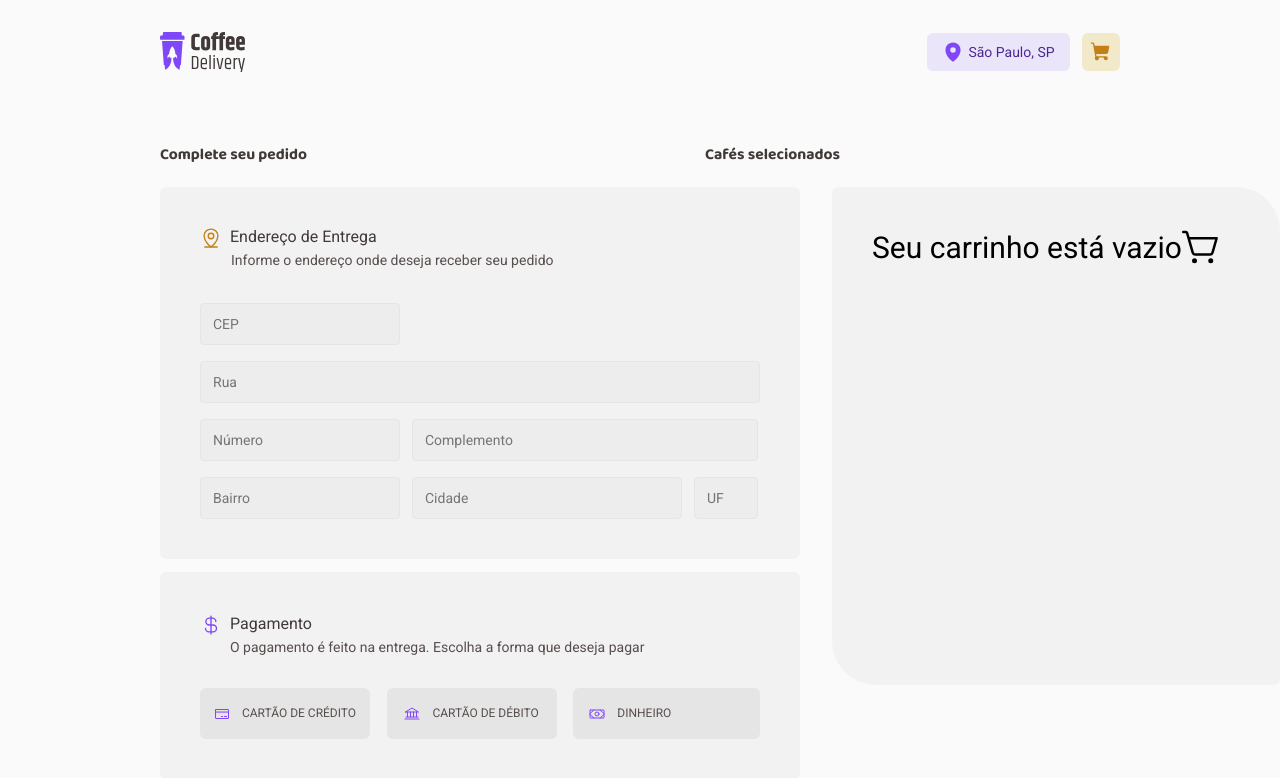
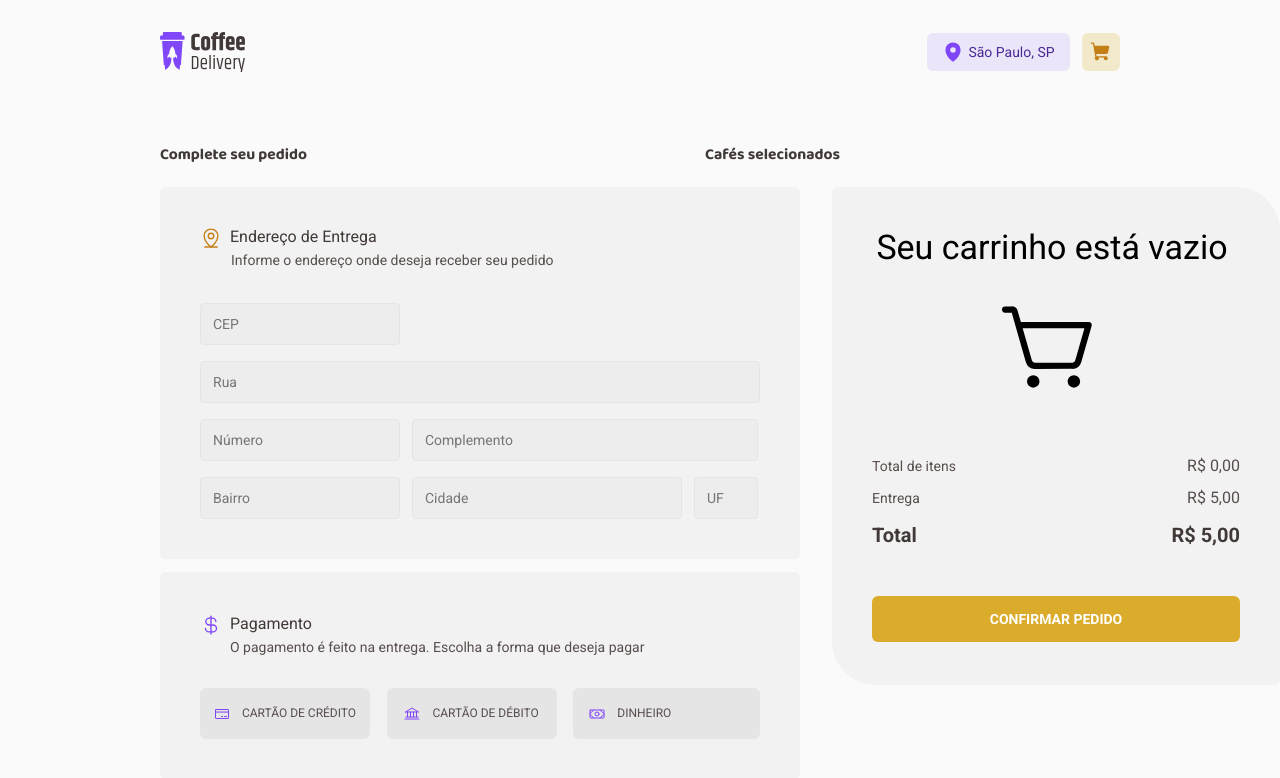
Before and after one commit to leticea/coffee-delivery, a React (Vite) app: page /cart in a window 1280 px wide. Shown: the top 778 px of the page. Built offline with nearby package versions, Linux system fonts and the light colour scheme.

Commit message:
feat(EmptyCart): creating empty cart

```diff
--- a/src/pages/Cart/components/CheckoutCart/index.tsx
+++ b/src/pages/Cart/components/CheckoutCart/index.tsx
@@ -68,11 +68,11 @@ export function CheckoutCart() {
                 <hr />
               </SelectedCoffeeCard>
             );
-            <ConfirmationCard />
           })
         ) : (
           <EmptyCart />
         )}
+        <ConfirmationCard />
       </OrderCard>
     </>
   );
--- a/src/pages/Cart/components/EmptyCart/index.tsx
+++ b/src/pages/Cart/components/EmptyCart/index.tsx
@@ -4,7 +4,7 @@ import { EmptyCartCard } from "./styles";
 export function EmptyCart() {
   return (
     <EmptyCartCard>
-        Seu carrinho está vazio <ShoppingCartSimple />
+        <p>Seu carrinho está vazio</p><ShoppingCartSimple />
     </EmptyCartCard>
   );
 }
--- a/src/pages/Cart/components/EmptyCart/styles.ts
+++ b/src/pages/Cart/components/EmptyCart/styles.ts
@@ -1,12 +1,16 @@
 import styled from "styled-components";
 
 export const EmptyCartCard = styled.div`
-  font-size: 3rem;
-  display: flex;
-  align-items: center;
-  justify-content: center;
+  width: 36rem;
+  height: 20rem;
+  display: grid;
+  justify-items: center;
+
+  p {
+    font-size: 3.4rem;
+  }
 
   svg {
-    font-size: 4rem;
+    font-size: 10rem;
   }
 `;
```
